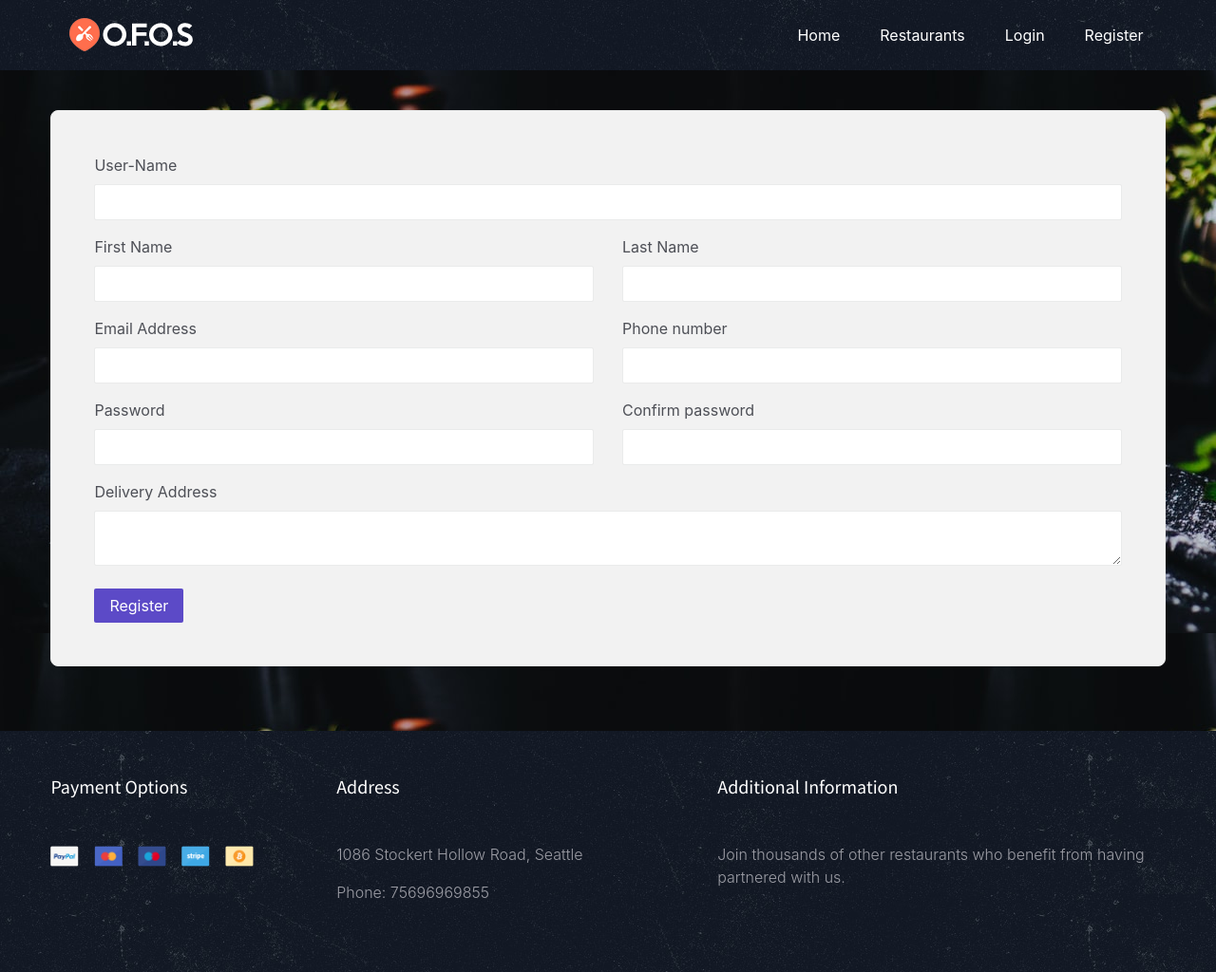
After one commit to 123Shahdahmed/Online_Resturant, a PHP site: page /registration.php in a window 1280 px wide. The commit adds this page. Shown: the whole page at 95% size. Run offline with PHP 8.4, Linux system fonts and the light colour scheme; some libraries are stand-ins or nearby versions; some web fonts are replaced.

Commit message:
add login register and logout files

```diff
--- /dev/null
+++ b/newOnline_resturant/logout.php
@@ -0,0 +1,6 @@
+<?php
+session_start();
+session_destroy();
+header("Location: login.php");
+exit();
+?>
--- /dev/null
+++ b/newOnline_resturant/registration.php
@@ -0,0 +1,256 @@
+<?php
+session_start();
+error_reporting(0);
+// ini_set('display_errors', 1);
+// ini_set('display_startup_errors', 1);
+// error_reporting(E_ALL);
+
+include("connection/connection.php");
+
+$message = ""; // Variable to hold error messages
+$success = ""; // Variable to hold success messages
+
+if(isset($_POST['submit']))
+{
+    $username = mysqli_real_escape_string($quer, $_POST['username']);
+    $firstname = mysqli_real_escape_string($quer, $_POST['firstname']);
+    $lastname = mysqli_real_escape_string($quer, $_POST['lastname']);
+    $email = mysqli_real_escape_string($quer, $_POST['email']);
+    $phone = mysqli_real_escape_string($quer, $_POST['phone']);
+    $password = mysqli_real_escape_string($quer, $_POST['password']);
+    $cpass = mysqli_real_escape_string($quer, $_POST['cpass']);
+    $address = mysqli_real_escape_string($quer, $_POST['address']);
+
+
+    if(empty($username) || empty($firstname) || empty($lastname) || empty($email) || empty($phone) || empty($password) || empty($cpass) || empty($address))
+    {
+        $message = "All fields are required!";
+    }
+    elseif($password != $cpass)
+    {
+        $message = "Password and Confirm Password do not match.";
+    }
+    elseif(strlen($password) < 6)
+    {
+        $message = "Password must be 6 characters or more.";
+    }
+    elseif(strlen($phone) < 8)
+    {
+        $message = "Invalid phone number.";
+    }
+    elseif (!filter_var($email, FILTER_VALIDATE_EMAIL))
+    {
+        $message = "Invalid email format.";
+    }
+    else
+    {
+
+        $check_username = mysqli_query($quer, "SELECT username FROM users WHERE username = '$username'");
+        $check_email = mysqli_query($quer, "SELECT email FROM users WHERE email = '$email'");
+
+        if(mysqli_num_rows($check_username) > 0)
+        {
+            $message = "Username already exists!";
+        }
+        elseif(mysqli_num_rows($check_email) > 0)
+        {
+            $message = "Email address already registered!";
+        }
+        else
+       {
+//             `u_id` int(11) NOT NULL,
+//   `username` varchar(222) NOT NULL,
+//   `f_name` varchar(222) NOT NULL,
+//   `l_name` varchar(222) NOT NULL,
+//   `email` varchar(222) NOT NULL,
+//   `phone` varchar(222) NOT NULL,
+//   `password` varchar(222) NOT NULL,
+//   `address` text NOT NULL,
+//   `status` int(11) NOT NULL DEFAULT 1,
+//   `created_at` timestamp NOT NULL DEFAULT current_timestamp()
+
+            // Hash the password using MD5
+            $hashed_password = md5($password);
+
+            $mql = "INSERT INTO users(username, f_name, l_name, email, phone, password, address)
+        VALUES('$username', '$firstname', '$lastname', '$email', '$phone', '$hashed_password', '$address')";
+
+                 mysqli_query($quer, $mql);
+
+
+
+            $success = "Account created successfully! Redirecting to login page in 3 seconds...";
+
+            header("refresh:2;url=login.php");
+            exit;
+        }
+    }
+}
+
+?>
+<!DOCTYPE html>
+<html lang="en">
+<head>
+    <meta charset="UTF-8">
+    <meta name="viewport" content="width=device-width, initial-scale=1.0">
+    <title>registration</title>
+
+    <link rel="stylesheet" href="https://cdnjs.cloudflare.com/ajax/libs/font-awesome/6.5.0/css/all.min.css">
+    <link href="https://cdn.jsdelivr.net/npm/bootstrap@5.3.8/dist/css/bootstrap.min.css" rel="stylesheet">
+    <link href="bootstrap.min.css" rel="stylesheet">
+    <link href="font-awesome.min.css" rel="stylesheet">
+    <link href="animsition.min.css" rel="stylesheet">
+    <link href="animate.css" rel="stylesheet">
+    <link href="style.css" rel="stylesheet">
+
+</head>
+<body>
+    <div style=" background-image: url('admin/images/img/pimg.jpg');">
+    <header style=" background-image: url('images/menu-bg.jpg') ;" id="header" class="header-scroll top-header headrom">
+        <nav class="navbar navbar-dark navbar-expand-lg ">
+            <div class="container">
+                <a class="navbar-brand" href="index.php">
+                    <img class="img-rounded" src="images/icn.png" alt="O.F.O.S Logo">
+                </a>
+                <button class="navbar-toggler" type="button" data-bs-toggle="collapse"
+                    data-bs-target="#mainNavbarCollapse">
+                    <span class="navbar-toggler-icon"></span>
+                </button>
+                <div class="collapse navbar-collapse" id="mainNavbarCollapse">
+                    <ul class="navbar-nav ms-auto">
+                        <li class="nav-item"><a class="nav-link active" href="index.php">Home</a></li>
+                        <li class="nav-item"><a class="nav-link active" href="restaurants.php">Restaurants</a></li>
+
+                        <li class="nav-item"><a href="login.php" class="nav-link active">Login</a> </li>
+                        <li class="nav-item"><a href="registration.php" class="nav-link active">Register</a> </li>
+                    </ul>
+                </div>
+            </div>
+        </nav>
+    </header>
+
+    <div class="page-background">
+    </div>
+
+
+
+     <div class="page-wrapper">
+
+        <div class="container my-5">
+            <div class="row ">
+                <div class="col-md-12">
+                    <div class="widget" style="background-color: #f2f2f2; padding: 25px; border-radius: 8px;">
+                        <div class="widget-body">
+
+                                <?php
+                                if (!empty($message)) {
+                                    echo '<div class="alert alert-danger text-center" style="padding: 10px; margin-bottom: 15px; background-color: #f8d7da; color: #721c24; border: 1px solid #f5c6cb; border-radius: 4px;">' . $message . '</div>';
+                                } elseif (!empty($success)) {
+                                    echo '<div class="alert alert-success text-center" style="padding: 10px; margin-bottom: 15px; background-color: #d4edda; color: #155724; border: 1px solid #c3e6cb; border-radius: 4px;">' . $success . '</div>';
+                                }
+                                ?>
+                            <form action="" method="post">
+                                <div class="row">
+
+                                    <div class="form-group col-sm-12">
+                                        <label for="exampleInputEmail1">User-Name</label>
+                                        <input class="form-control" type="text" name="username" >
+                                    </div>
+
+                                    <div class="form-group col-sm-6">
+                                        <label for="exampleInputEmail1">First Name</label>
+                                        <input class="form-control" type="text" name="firstname" >
+                                    </div>
+
+                                    <div class="form-group col-sm-6">
+                                        <label for="exampleInputEmail1">Last Name</label>
+                                        <input class="form-control" type="text" name="lastname" >
+                                    </div>
+
+                                    <div class="form-group col-sm-6">
+                                        <label for="exampleInputEmail1">Email Address</label>
+                                        <input type="email" class="form-control" name="email" >
+                                    </div>
+
+                                    <div class="form-group col-sm-6">
+                                        <label for="exampleInputEmail1">Phone number</label>
+                                        <input class="form-control" type="text" name="phone" >
+                                    </div>
+
+                                    <div class="form-group col-sm-6">
+                                        <label for="exampleInputPassword1">Password</label>
+                                        <input type="password" class="form-control" name="password" >
+                                    </div>
+
+                                    <div class="form-group col-sm-6">
+                                        <label for="exampleInputPassword1">Confirm password</label>
+                                        <input type="password" class="form-control" name="cpass" >
+                                    </div>
+
+                                    <div class="form-group col-sm-12 mb-4">
+                                        <label for="exampleTextarea">Delivery Address</label>
+                                        <textarea class="form-control" name="address" rows="2" ></textarea>
+                                    </div>
+
+                                </div>
+
+                                <div class="row">
+                                    <div class="col-sm-4">
+                                        <input type="submit" value="Register" name="submit" class="btn theme-btn" style="background-color: #5c4ac7; color: white; border:none;">
+                                    </div>
+                                </div>
+
+
+
+                            </form>
+
+                        </div>
+
+                    </div>
+
+                </div>
+
+            </div>
+        </div>
+
+</div>
+
+
+
+    <footer style=" background-image: url('images/menu-bg.jpg') ;" class="footer bg-dark text-white py-5">
+        <div class="container">
+            <div class="row">
+                <div class="col-12 col-md-3 mb-4">
+                    <h5 class="mb-3">Payment Options</h5>
+                    <ul class="list-unstyled d-flex flex-wrap gap-3">
+                        <li><a href="#"><img src="admin/images/paypal.png" alt="Paypal" width="30"></a></li>
+                        <li><a href="#"><img src="admin/images/mastercard.png" alt="Mastercard" width="30"></a></li>
+                        <li><a href="#"><img src="admin/images/maestro.png" alt="Maestro" width="30"></a></li>
+                        <li><a href="#"><img src="admin/images/stripe.png" alt="Stripe" width="30"></a></li>
+                        <li><a href="#"><img src="admin/images/bitcoin.png" alt="Bitcoin" width="30"></a></li>
+                    </ul>
+                </div>
+                <div class="col-12 col-md-4 mb-4">
+                    <h5 class="mb-3">Address</h5>
+                    <p class="mb-1">1086 Stockert Hollow Road, Seattle</p>
+                    <p class="mb-0">Phone: 75696969855</p>
+                </div>
+                <div class="col-12 col-md-5 mb-4">
+                    <h5 class="mb-3">Additional Information</h5>
+                    <p>Join thousands of other restaurants who benefit from having partnered with us.</p>
+                </div>
+            </div>
+        </div>
+    </footer>
+
+    <script src="https://cdn.jsdelivr.net/npm/bootstrap@5.3.8/dist/js/bootstrap.bundle.min.js"></script>
+     <script src="js/jquery.min.js"></script>
+    <script src="js/tether.min.js"></script>
+    <script src="js/bootstrap.min.js"></script>
+    <script src="js/animsition.min.js"></script>
+    <script src="js/bootstrap-slider.min.js"></script>
+    <script src="js/jquery.isotope.min.js"></script>
+    <script src="js/headroom.js"></script>
+    <script src="js/foodpicky.min.js"></script>
+</body>
+</html>
--- a/newOnline_resturant/restaurants.php
+++ b/newOnline_resturant/restaurants.php
@@ -23,13 +23,15 @@ Reham Omar, [12/1/2025 11:14 PM]
 
     <!-- Bootstrap 5 -->
     <link href="https://cdn.jsdelivr.net/npm/bootstrap@5.3.8/dist/css/bootstrap.min.css" rel="stylesheet">
+    <script src="https://cdn.jsdelivr.net/npm/bootstrap@5.3.2/dist/js/bootstrap.bundle.min.js"></script>
+
 
 
     <link rel="stylesheet" href="index.css">
 </head>
 
 <body>
-    <header id="header" class="header-scroll top-header headrom">
+     <header id="header" class="header-scroll top-header headrom">
         <nav class="navbar navbar-dark navbar-expand-lg bg-dark">
             <div class="container">
 
@@ -38,7 +40,7 @@ Reham Omar, [12/1/2025 11:14 PM]
                 </a>
 
                 <button class="navbar-toggler" type="button" data-bs-toggle="collapse"
-                    data-bs-target="#mainNavbarCollapse">
+                    data-bs-target="#mainNavbarCollapse" aria-controls="navbarNav" aria-expanded="false" aria-label="Toggle navigation">
                     <span class="navbar-toggler-icon"></span>
                 </button>
 
--- a/newOnline_resturant/your_orders.php
+++ b/newOnline_resturant/your_orders.php
@@ -25,6 +25,8 @@ Reham Omar, [12/1/2025 11:14 PM]
 
     <!-- Bootstrap 5 -->
     <link href="https://cdn.jsdelivr.net/npm/bootstrap@5.3.8/dist/css/bootstrap.min.css" rel="stylesheet">
+    <script src="https://cdn.jsdelivr.net/npm/bootstrap@5.3.2/dist/js/bootstrap.bundle.min.js"></script>
+
 
 
     <link rel="stylesheet" href="index.css">
```
Also changed, not shown: newOnline_resturant/dishes.php (+5 -3 lines), newOnline_resturant/index.css (+9 -0 lines), newOnline_resturant/index.php (+3 -7 lines), newOnline_resturant/login.css (added, +151 -0 lines), newOnline_resturant/login.php (added, +174 -0 lines), newOnline_resturant/online_resturant.sql (line endings or trailing spaces).
